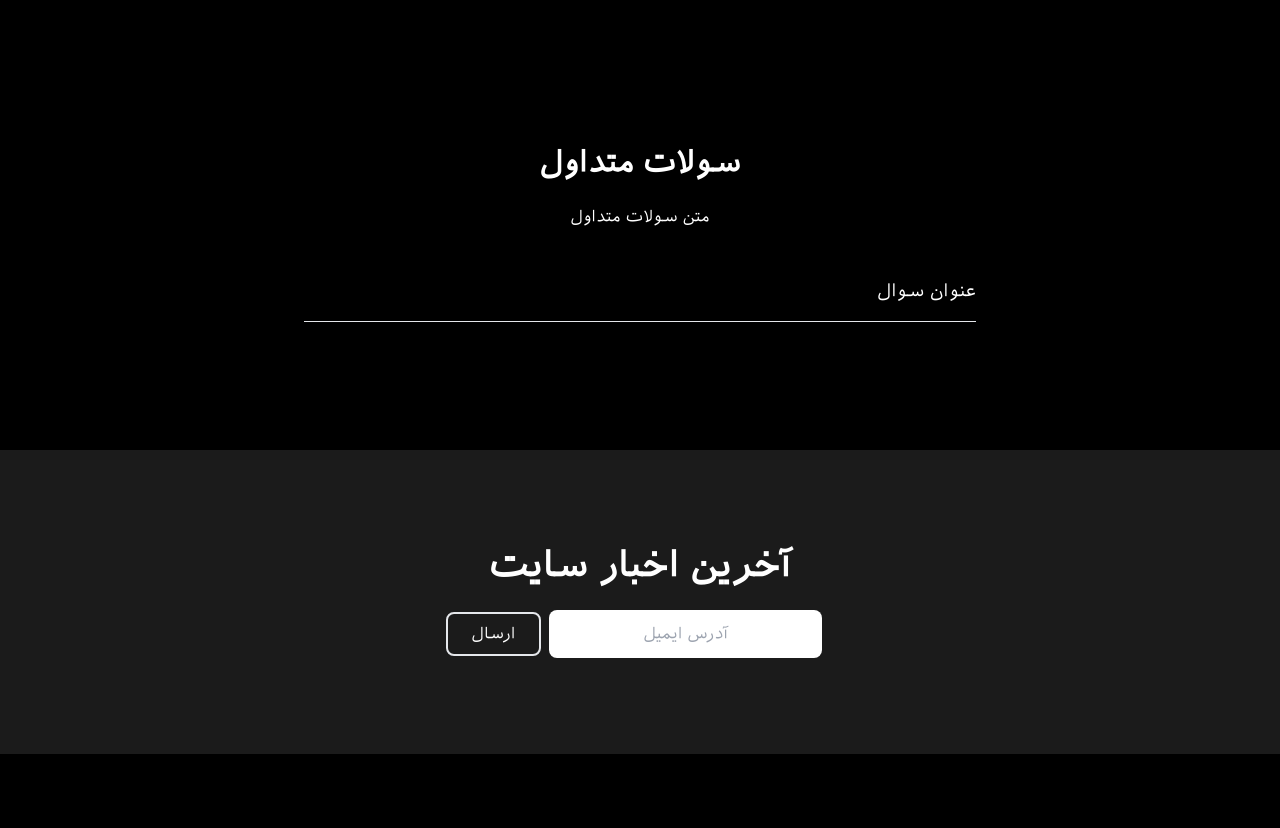
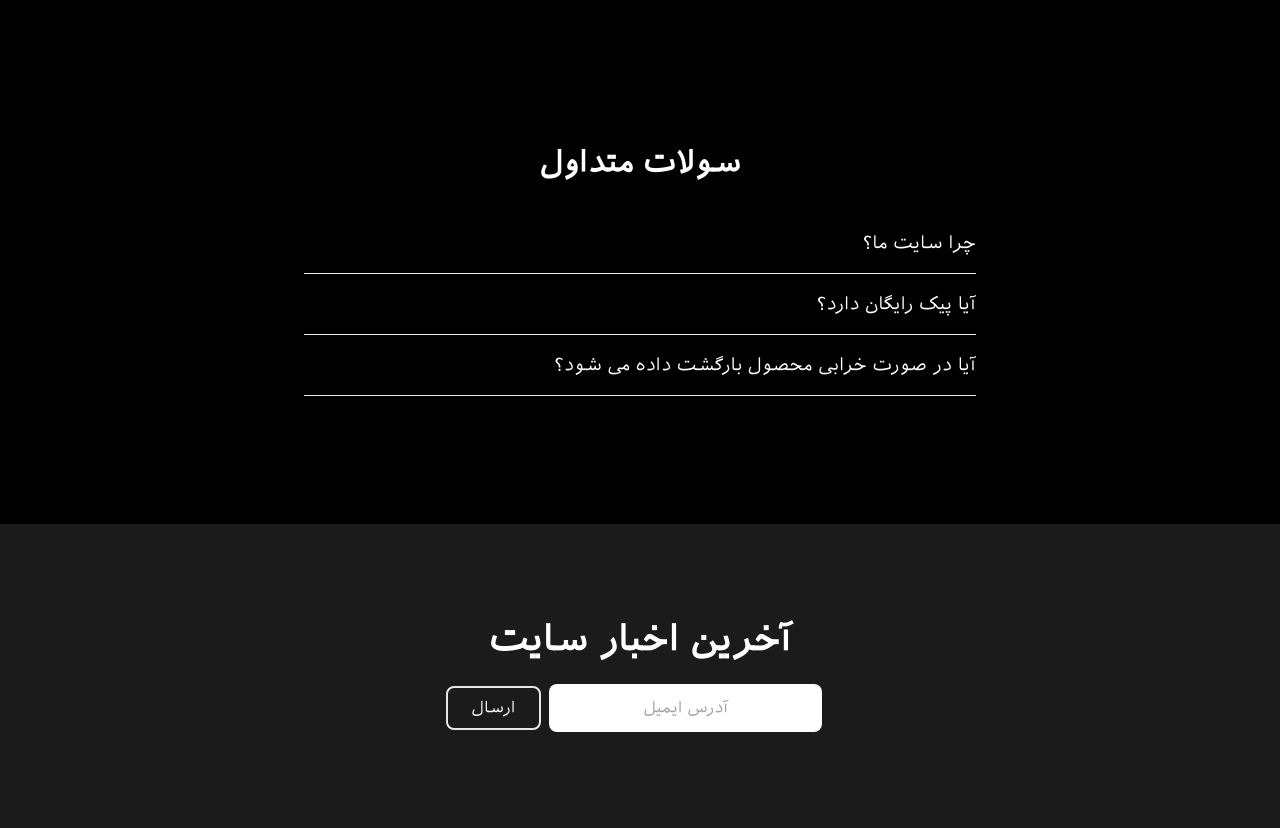
Before and after one commit to mahtab01/tailwind, a website: page index.html in a window 1280 px wide. Shown: the part 2522-3350 px from the top of the page. Before the commit the page ends 3276 px from the top, so only its background shows below. Drawn offline with nearby package versions, Linux system fonts and the light colour scheme.

Commit message:
سوالات

```diff
--- a/index.html
+++ b/index.html
@@ -20,7 +20,7 @@
                 <img src="photo/logonomy-1733555736441.png">
                 <span class="tracking-[.15rem] pt-[.9rem] pl-2 font-bold text-lg uppercase ">shopping</span>
             </div>
-            <div class="items-center space-x-10 text-lg md:flex ">
+            <div class="items-center space-x-10 text-lg md:flex md:space-x-10  sm: flex sm:space-x-10 lg:flex- xl:flex 2xl:flex ">
                 <a href="#qustion">سولات متداول </a>
                 <a href="#cat"> دسته بندی</a>
                 <a href="#procat"> محصولات</a>
@@ -154,7 +154,7 @@
     <section id="qustion">
         <div class="container mx-auto  ">
             <h2 class="mb-6 text-3xl font-semibold text-center"> سولات متداول</h2>
-            <p class="max-w-md mx-auto text-center">متن سولات متداول</p>
+            <!-- <p class="max-w-md mx-auto text-center">متن سولات متداول</p> -->
         </div>
     </section>
 
@@ -165,11 +165,37 @@
                     <div
                         class="fle items-center justify-between py-3 transition duration-500 cursor-pointer group ease ">
                         <div class="transition duration-500 ease group-focus:rotate-180 "></div>
-                        <div class="text-lg text-right">عنوان سوال</div>
+                        <div class="text-lg text-right">چرا سایت ما؟</div>
                     </div>
 
                     <div class="overflow-hidden transition duration-500 group-focus:max-h-screen max-h-0  ease ">
-                        <p class="py-2 text-lg text-right text-gray-200">متن سوال </p>
+                        <p class="py-2 text-lg text-right text-gray-200"> چون مناسب ترین قیمت را به مشتری می دهیم</p>
+                    </div>
+                </div>
+
+
+                <div class="py-1 border-b outline-none group " tabindex="1">
+                    <div
+                        class="fle items-center justify-between py-3 transition duration-500 cursor-pointer group ease ">
+                        <div class="transition duration-500 ease group-focus:rotate-180 "></div>
+                        <div class="text-lg text-right"> آیا پیک رایگان دارد؟</div>
+                    </div>
+
+                    <div class="overflow-hidden transition duration-500 group-focus:max-h-screen max-h-0  ease ">
+                        <p class="py-2 text-lg text-right text-gray-200"> بله برای سراسر کشور رایگان است</p>
+                    </div>
+                </div>
+
+
+                <div class="py-1 border-b outline-none group " tabindex="1">
+                    <div
+                        class="fle items-center justify-between py-3 transition duration-500 cursor-pointer group ease ">
+                        <div class="transition duration-500 ease group-focus:rotate-180 "></div>
+                        <div class="text-lg text-right"> آیا در صورت خرابی محصول بارگشت داده می شود؟</div>
+                    </div>
+
+                    <div class="overflow-hidden transition duration-500 group-focus:max-h-screen max-h-0  ease ">
+                        <p class="py-2 text-lg text-right text-gray-200"> بله برگشت داده می شود</p>
                     </div>
                 </div>
             </div>
```
